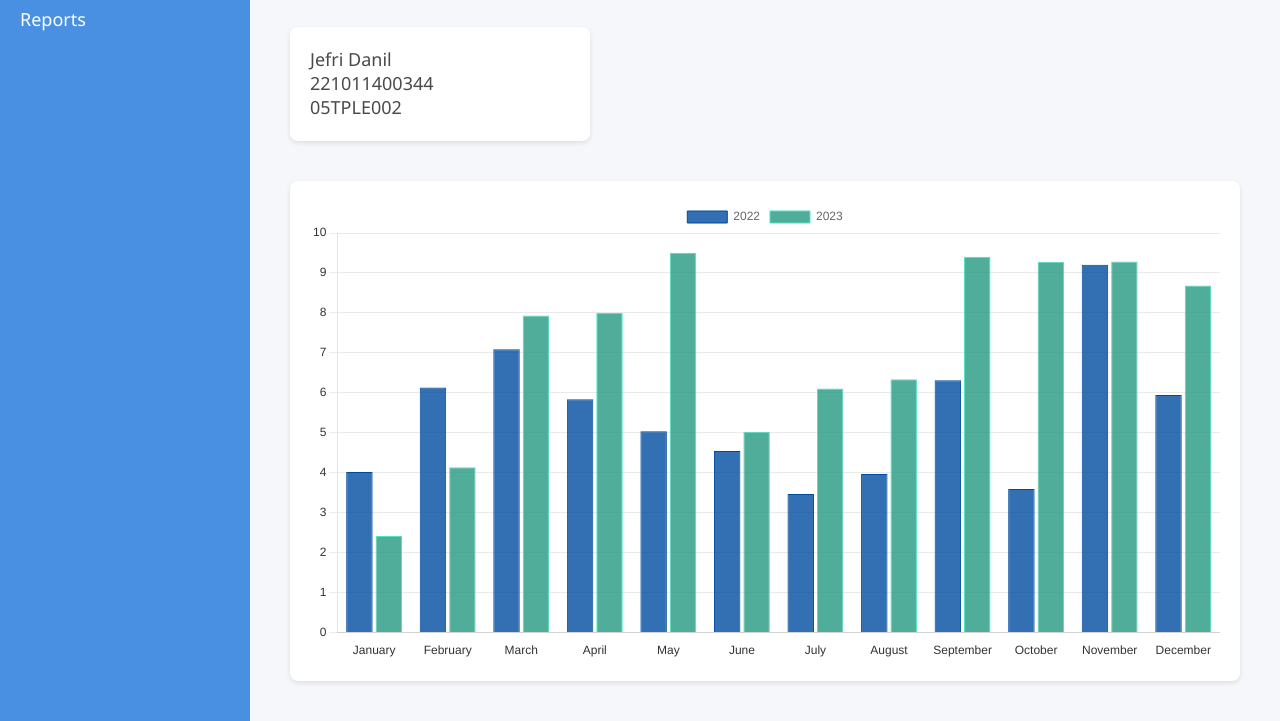
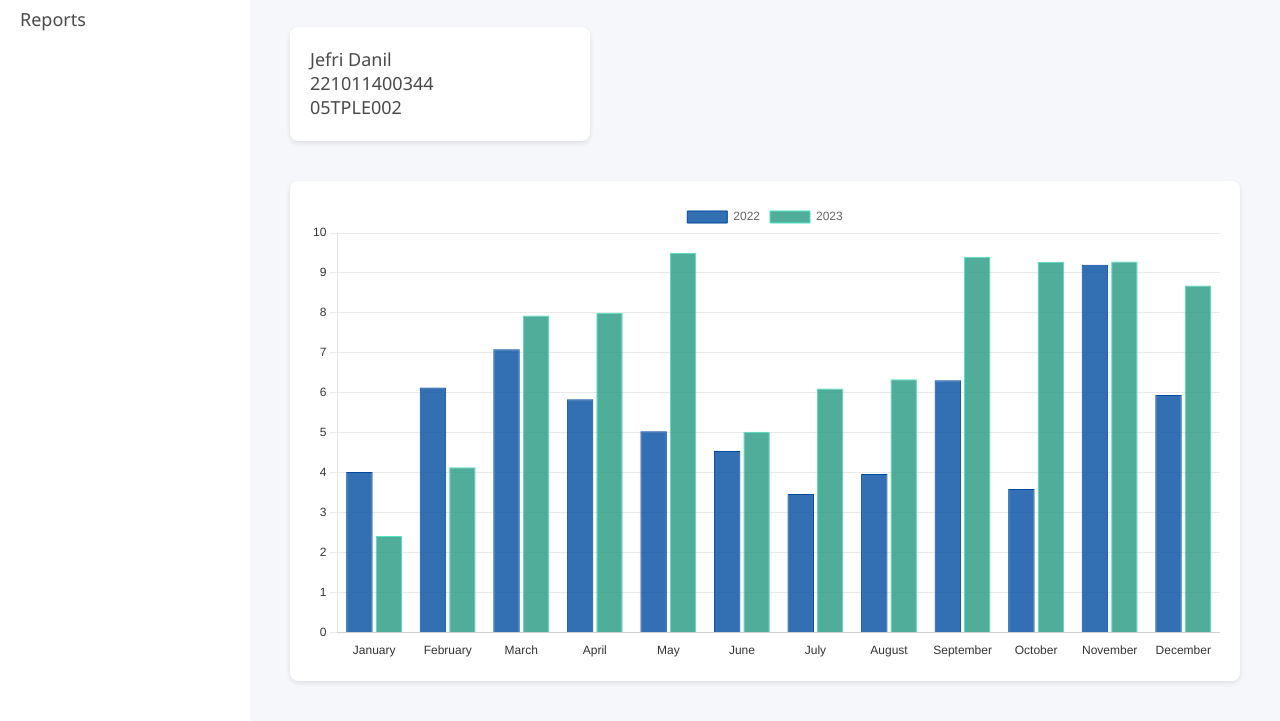
Before and after one commit to jfridanil/Dashboard-Chart, a plain HTML site: page index.html in a window 1280 px wide. Shown: the part 120-841 px from the top of the page. Drawn offline with nearby package versions, Linux system fonts and the light colour scheme.

Commit message:
Update styles.css

```diff
--- a/styles.css
+++ b/styles.css
@@ -7,7 +7,7 @@
 
 /* Define harmonious color palette using CSS variables */
 :root {
-  --primary-color: #4A90E2;       /* Blue shade */
+  --primary-color: #ffffff;       /* Blue shade */
   --secondary-color: #50E3C2;     /* Teal shade */
   --background-color: #F5F7FA;    /* Light gray */
   --text-color: #4A4A4A;          /* Dark gray */
@@ -31,7 +31,7 @@ body {
 .sidebar {
   width: 250px;
   background-color: var(--primary-color);
-  color: var(--white-color);
+  color: var(--text-color);
   padding: 20px;
   transition: width 0.3s;
 }
@@ -50,7 +50,7 @@ body {
 }
 
 .sidebar ul li a {
-  color: var(--white-color);
+  color: var(--text-color);
   text-decoration: none;
   font-size: 18px;
   transition: color 0.3s;
```
